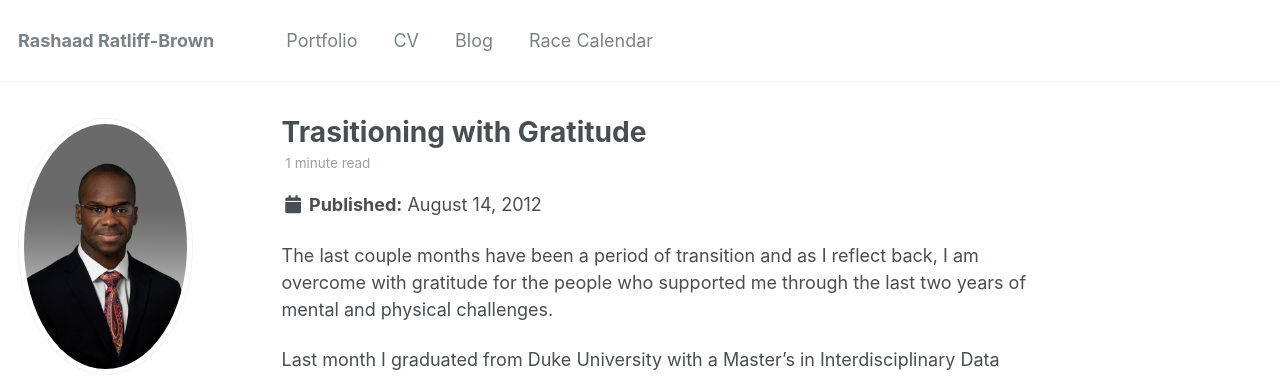
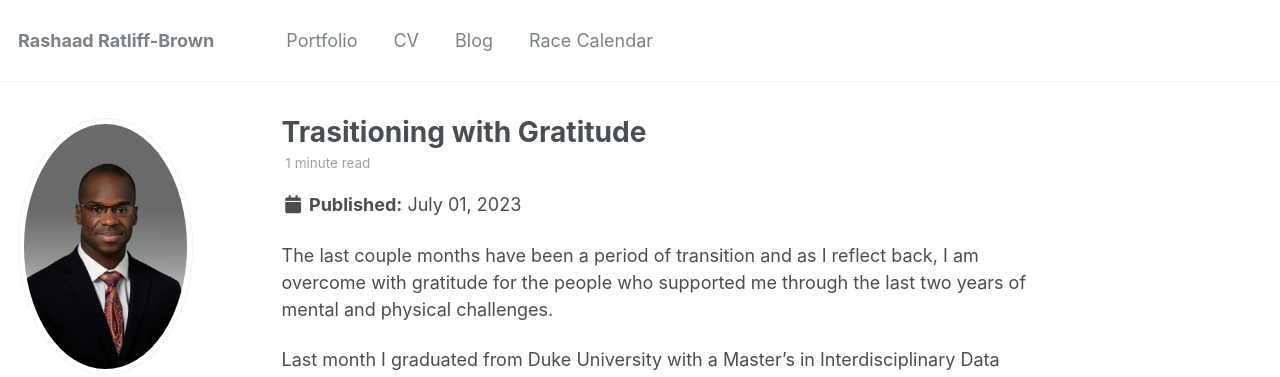
Before and after one commit to caratliff/caratliff.github.io, a Jekyll site: the page built from _posts/2012-08-14-blog-post-1.md, in a window 1280 px wide and 1277 px high. Shown: the top 377 px of the window. Built offline with Jekyll 4.4.1, drawn with Linux system fonts in a browser that asks for light colours.

Commit message:
Update 2012-08-14-blog-post-1.md

```diff
--- a/_posts/2012-08-14-blog-post-1.md
+++ b/_posts/2012-08-14-blog-post-1.md
@@ -1,6 +1,6 @@
 ---
 title: 'Trasitioning with Gratitude'
-date: 2012-08-14
+date: 2023-07-1
 permalink: /posts/2012/08/blog-post-1/
 tags:
   - duke
```
